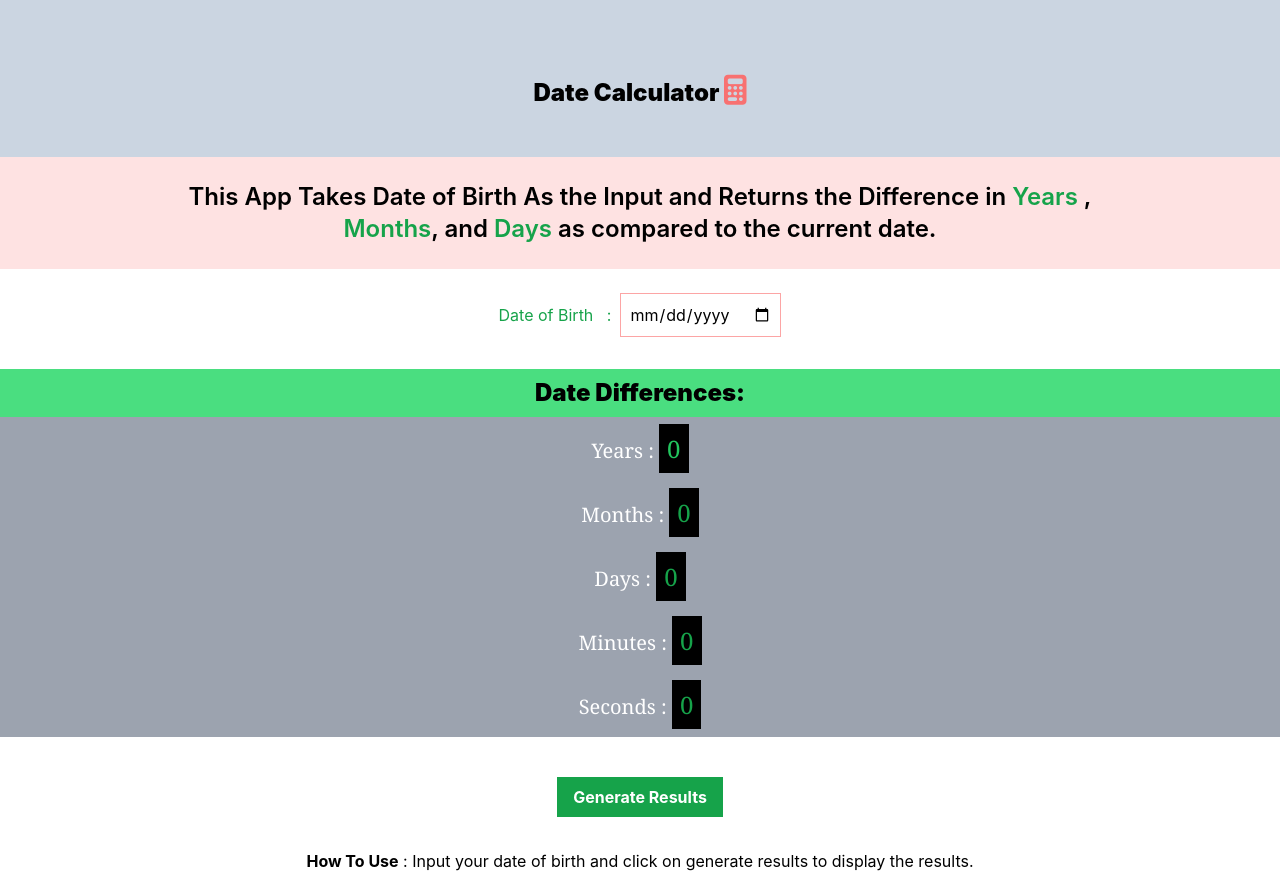
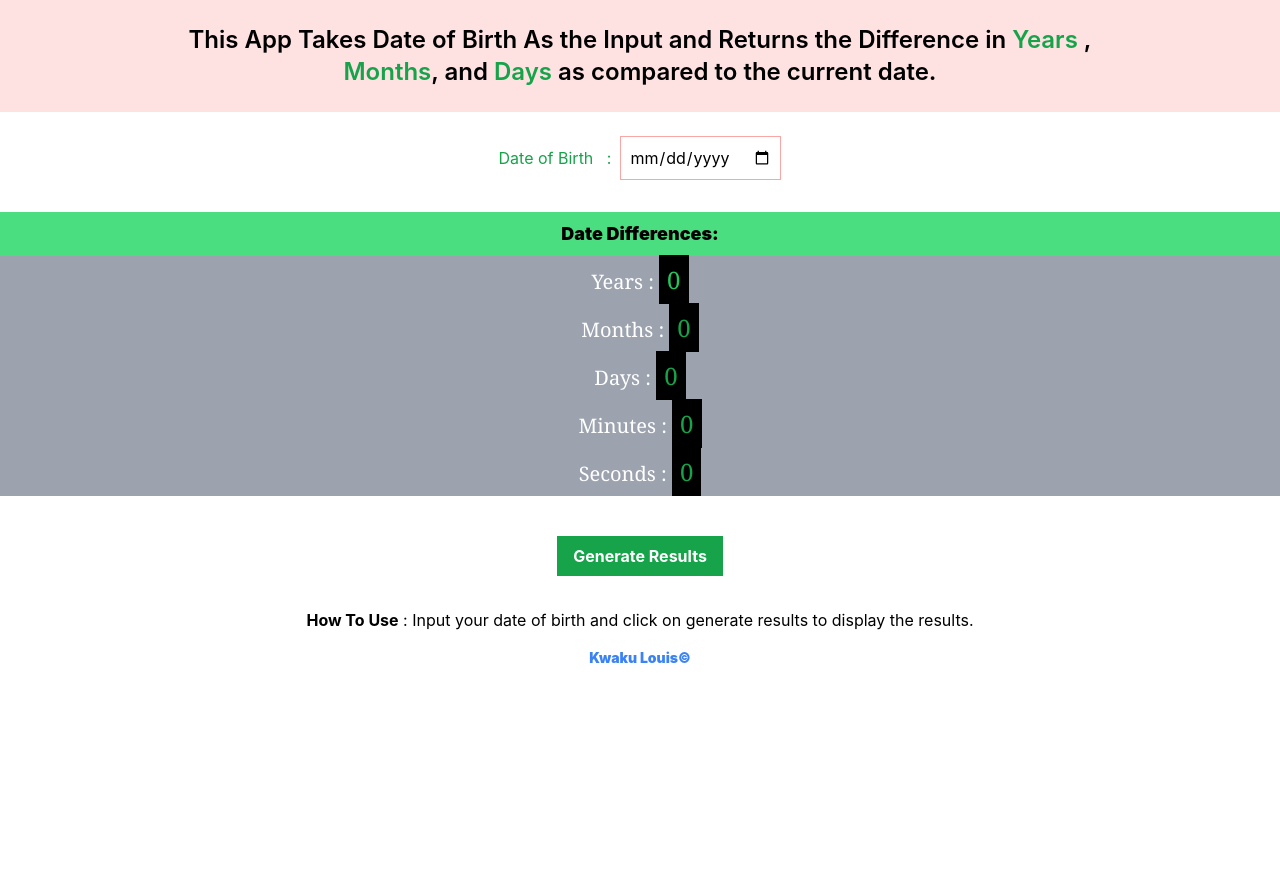
Before and after one commit to LouisYitamkey/React-Calculator-App, a React (Create React App) app: page / in a window 1280 px wide. After the commit the page ends 800 px from the top, so only its background shows below. Built offline with nearby package versions, Linux system fonts and the light colour scheme.

Commit message:
new push

```diff
--- a/src/App.js
+++ b/src/App.js
@@ -32,12 +32,7 @@ export default function App() {
 
   return (
     <div className="App  ">
-      <div className="flex justify-center items-center bg-slate-300">
-      <p className="  mb-10   mt-10 md:mt-16 text-black text-2xl  font-black py-2 px-4 ">
-         Date Calculator <i class="fa-solid fa-calculator text-3xl text-red-400 "></i>
-        </p>
 
-      </div>
 
 
       <h1 className="text-base bg-red-100 sm:text md:px-40 text-center px-8 py-6 md:text-sm lg:text-2xl font-semibold mb-6 ">This App Takes Date of Birth As the  Input and Returns the Difference in  <span className="text-green-600">Years</span> , <span className="text-green-600">Months</span>, and <span className="text-green-600">Days</span> as compared to the current date. </h1>
@@ -52,16 +47,16 @@ export default function App() {
       <br />
 
       <div className="mt-2 text-center">
-        <p className="bg-green-400 text-2xl py-2 font-black "> Date Differences:</p>
-      <p className="text-xl bg-gray-400 text-white font-serif px-4 py-4">  Years&nbsp;: <span className="text-green-500 text-2xl bg-black px-2 py-2 "> {dateDiffInYears}</span></p>
+        <p className="bg-green-400 text-lg py-2 font-black "> Date Differences:</p>
+      <p className="text-xl bg-gray-400 text-white font-serif px-2 py-2">  Years&nbsp;: <span className="text-green-500 text-2xl bg-black px-2 py-2 "> {dateDiffInYears}</span></p>
 
-       <p className="text-xl bg-gray-400 text-white font-serif px-4 py-4"> Months&nbsp;: <span className="text-green-600 text-2xl bg-black px-2 py-2">{dateDiffInMonths}</span> </p>
+       <p className="text-xl bg-gray-400 text-white font-serif px-2 py-2"> Months&nbsp;: <span className="text-green-600 text-2xl bg-black px-2 py-2">{dateDiffInMonths}</span> </p>
 
-       <p className="text-xl bg-gray-400 text-white font-serif px-4 py-4"> Days&nbsp;: <span className="text-green-600 text-2xl bg-black px-2 py-2"> {dateDiffInDays}</span></p>
+       <p className="text-xl bg-gray-400 text-white font-serif px-2 py-2"> Days&nbsp;: <span className="text-green-600 text-2xl bg-black px-2 py-2"> {dateDiffInDays}</span></p>
 
-       <p className="text-xl bg-gray-400 text-white font-serif px-4 py-4"> Minutes&nbsp;: <span className="text-green-600 text-2xl bg-black px-2 py-2"> {dateDiffInMinutes}</span></p>
+       <p className="text-xl bg-gray-400 text-white font-serif px-2 py-2"> Minutes&nbsp;: <span className="text-green-600 text-2xl bg-black px-2 py-2"> {dateDiffInMinutes}</span></p>
 
-       <p className="text-xl bg-gray-400 text-white font-serif px-4 py-4"> Seconds&nbsp;: <span className="text-green-600 text-2xl bg-black px-2 py-2"> {dateDiffInSeconds}</span></p>
+       <p className="text-xl bg-gray-400 text-white font-serif px-2 py-2"> Seconds&nbsp;: <span className="text-green-600 text-2xl bg-black px-2 py-2"> {dateDiffInSeconds}</span></p>
 
       </div>
 
@@ -74,6 +69,9 @@ export default function App() {
       </div>
       <p className="mt-8 text-center "> <span className="font-bold">How To Use</span> : Input your date of birth and click on generate results to display the results. </p>
 
+      <p className="text-center text-sm font-black py-4 text-blue-500"> Kwaku Louis&copy;</p>
+
+
     </div>
   );
 }
```
